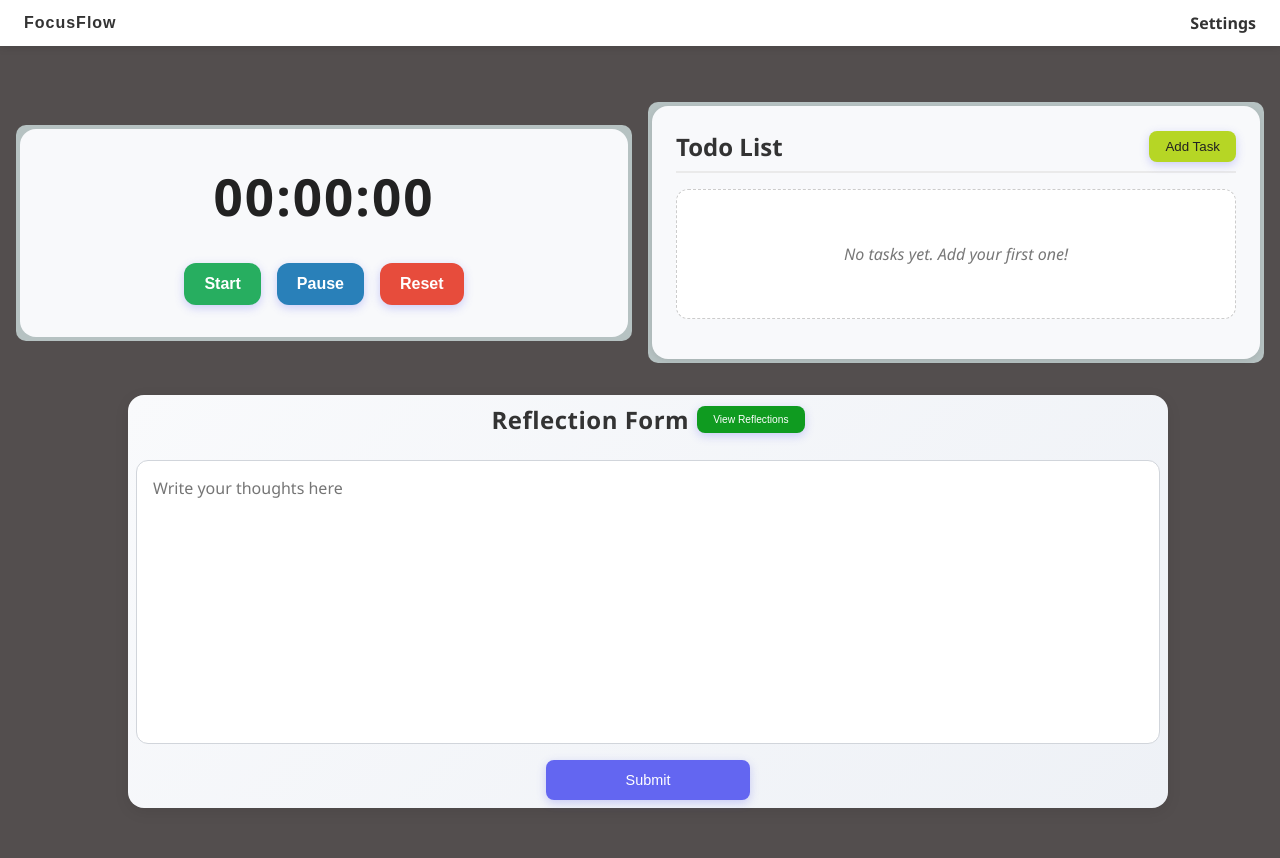
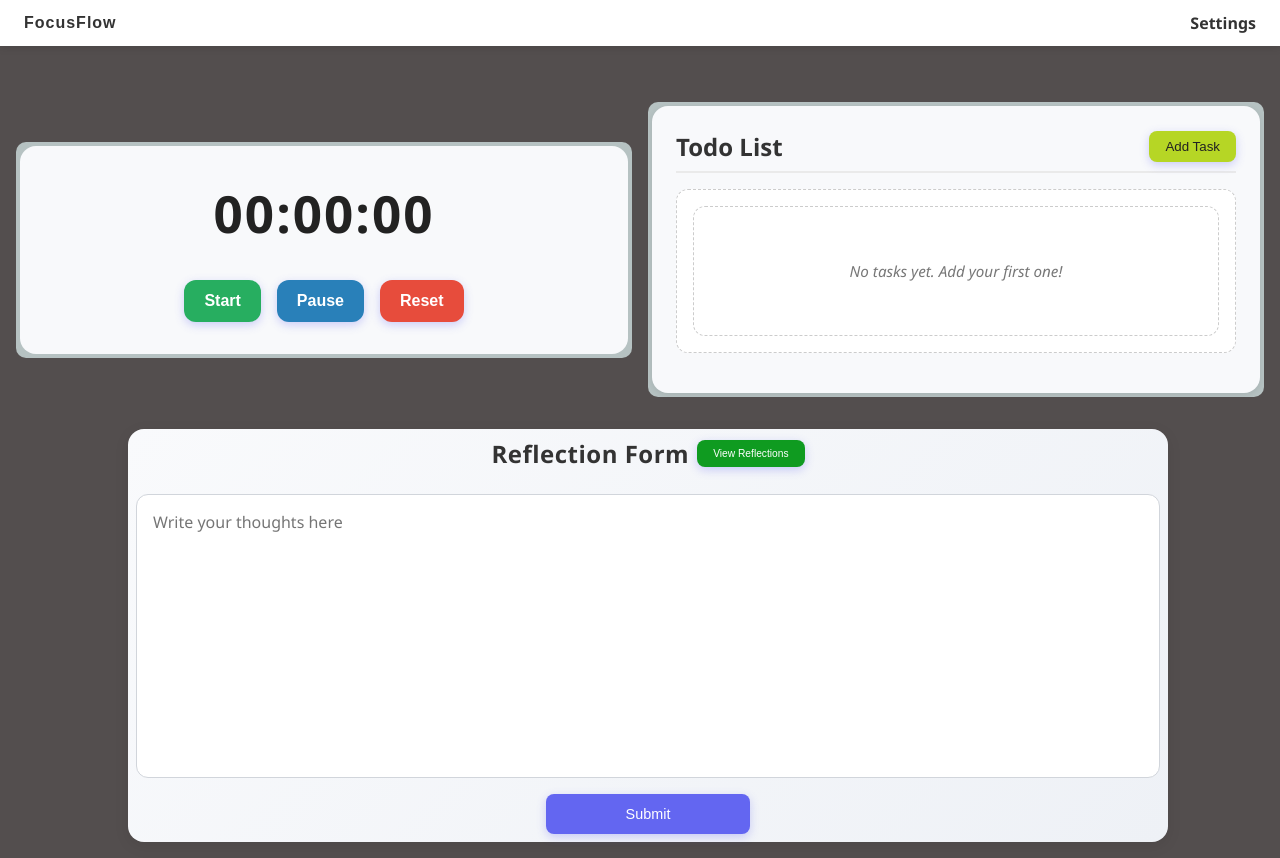
Before and after one commit to Muelvzz/FocusFlow, a React (Vite) app in the folder frontend/: page / in a window 1280 px wide. Before the commit the page ends 824 px from the top, so only its background shows below. Built offline with nearby package versions, Linux system fonts and the light colour scheme.

Commit message:
todolist section v.2

```diff
--- a/frontend/src/sections-css/todolist.css
+++ b/frontend/src/sections-css/todolist.css
@@ -88,7 +88,85 @@
 }
 
 /* Content Section */
+/* Content Section */
 .todolist-content {
+    min-height: 6rem;
+    display: flex;
+    flex-direction: column;
+    border: 1.5px dashed #ccc;
+    border-radius: 0.75rem;
+    background: #fff;
+    color: #555;
+    padding: 1rem;
+    font-size: 0.95rem;
+    overflow-y: auto;
+}
+
+/* Task List */
+.todolist-list {
+    list-style-type: none;
+    margin: 0;
+    padding: 0;
+    width: 100%;
+    display: flex;
+    flex-direction: column;
+    gap: 0.6rem;
+}
+
+/* Task Entry */
+.task-entry {
+    display: flex;
+    justify-content: space-between;
+    align-items: center;
+    background-color: #f9fafb;
+    padding: 0.6rem 0.9rem;
+    border-radius: 0.5rem;
+    border: 1px solid #e5e7eb;
+    transition: all 0.25s ease;
+}
+
+.task-entry:hover {
+    background-color: #f0f4f8;
+    transform: scale(1.01);
+}
+
+/* Left side: Edit + Text */
+.task-entry span {
+    display: flex;
+    align-items: center;
+    gap: 0.5rem;
+}
+
+/* Edit Button */
+.task-edit-btn {
+    background: none;
+    border: none;
+    font-size: 1rem;
+    cursor: pointer;
+    transition: transform 0.2s ease, color 0.2s ease;
+}
+
+.task-edit-btn:hover {
+    transform: scale(1.2);
+    color: #f39c12;
+}
+
+/* Delete Button */
+.task-del-btn {
+    background: none;
+    border: none;
+    font-size: 1rem;
+    cursor: pointer;
+    transition: transform 0.2s ease, color 0.2s ease;
+}
+
+.task-del-btn:hover {
+    transform: scale(1.2);
+    color: #e74c3c;
+}
+
+/* Empty State */
+.empty-state {
     min-height: 6rem;
     display: flex;
     align-items: center;
--- a/frontend/src/sections/TodoList.jsx
+++ b/frontend/src/sections/TodoList.jsx
@@ -1,8 +1,46 @@
-import { useState } from 'react'
+import { useEffect, useState } from 'react'
 import '../sections-css/todolist.css'
 
 export default function TodoList() {
     const [addButton, setAddButton] = useState(false)
+    const [userTask, setUserTask] = useState("")
+    const [showEdit, setShowEdit] = useState(false)
+    const [editingIndex, setEditingIndex] = useState(null)
+    const [editingValue, setEditingValue] = useState("")
+    const [taskList, setTaskList] = useState(() => {
+        const saved = localStorage.getItem("userTask");
+        return saved ? JSON.parse(saved) : []
+    })
+
+    const handleChange = (e) => {
+        setUserTask(e.target.value)
+    }
+
+    const handleSubmit = () => {
+        if (userTask.trim() !== "") {
+            setTaskList([...taskList, userTask])
+            console.log(taskList)
+        }
+        setUserTask("")
+    }
+
+    const handleDelete = (index) => {
+        const updatedTaskList = taskList.filter((_, i) => i !== index)
+        setTaskList(updatedTaskList)
+    }
+
+    const handleUpdate = () => {
+        if (editingValue.trim() !== "") {
+            taskList[editingIndex] = editingValue
+            setTaskList(taskList)
+            setEditingValue("")
+            setShowEdit(false)
+        }
+    }
+
+    useEffect(() => {
+        localStorage.setItem("userTask", JSON.stringify(taskList))
+    }, [taskList])
 
     return (
         <div className="todolist-container">
@@ -26,13 +64,47 @@ export default function TodoList() {
                         type="text"
                         placeholder="Enter your task..."
                         className="todolist-input"
+                        value={ userTask }
+                        onChange={ handleChange }
                     />
-                    <button className="add-btn">Add</button>
+                    <button className="add-btn" onClick={ () => handleSubmit() }>Add</button>
                 </div>
             )}
 
             <div className="todolist-content">
-                <p className="empty-state">No tasks yet. Add your first one!</p>
+                <ul className="todolist-list">
+                {taskList.length > 0 ? (
+                    taskList.map((entry, index) => (
+                    <li className="task-entry" key={index}>
+                        <span>
+                            <button
+                                className="task-edit-btn"
+                                onClick={() => {setShowEdit(!showEdit); setEditingIndex(index)}}
+                            >✏️</button>
+                            {entry}
+                        </span>
+                        <button
+                        className="task-del-btn"
+                        onClick={() => handleDelete(index)}
+                        >❌</button>
+                    </li>
+                    ))
+                ) : (
+                    <p className="empty-state">No tasks yet. Add your first one!</p>
+                )}
+
+                {showEdit && (
+                    <div className="todolist-input-container">
+                        <input
+                            type="text"
+                            className="todolist-input"
+                            value={ editingValue }
+                            onChange={ (e) => setEditingValue(e.target.value) }
+                        />
+                        <button className="add-btn" onClick={handleUpdate} type='submit'>Add</button>
+                    </div>
+                )}
+                </ul>
             </div>
 
             <div className="todolist-footer"></div>
```
